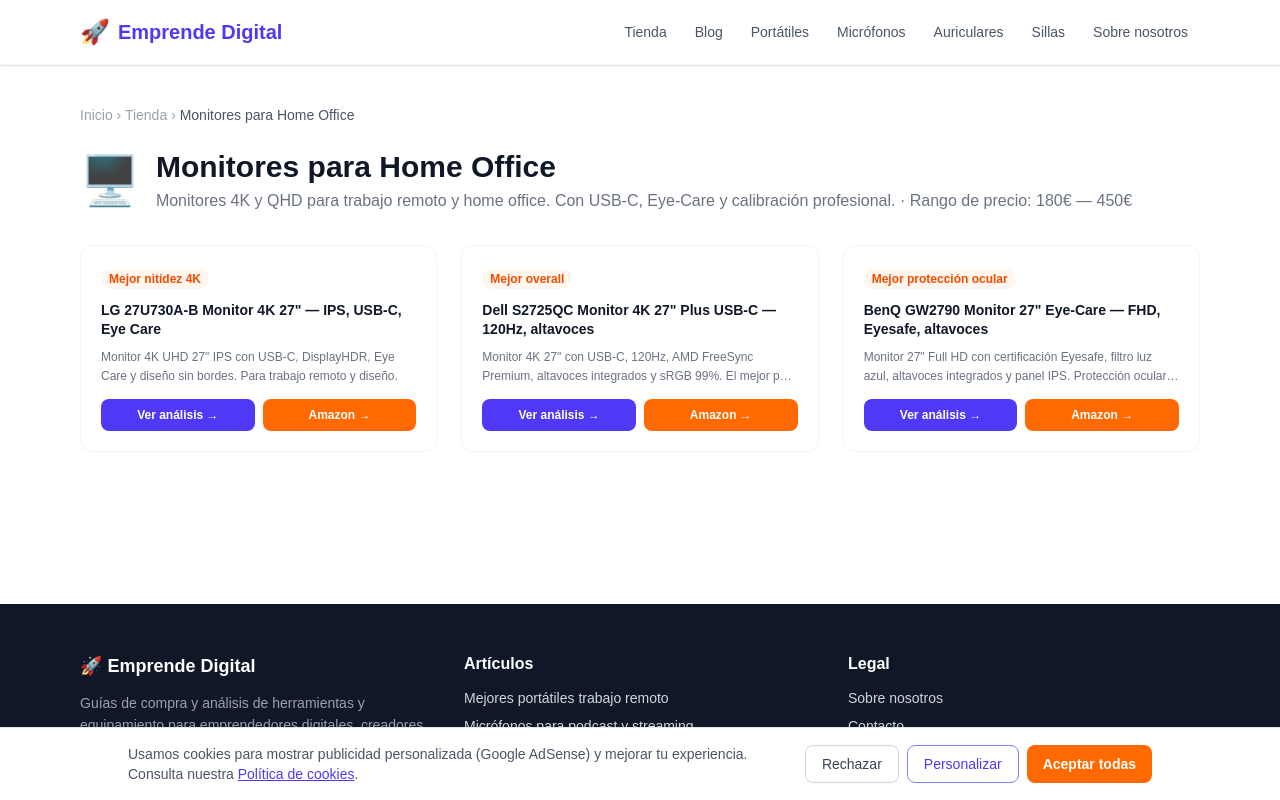
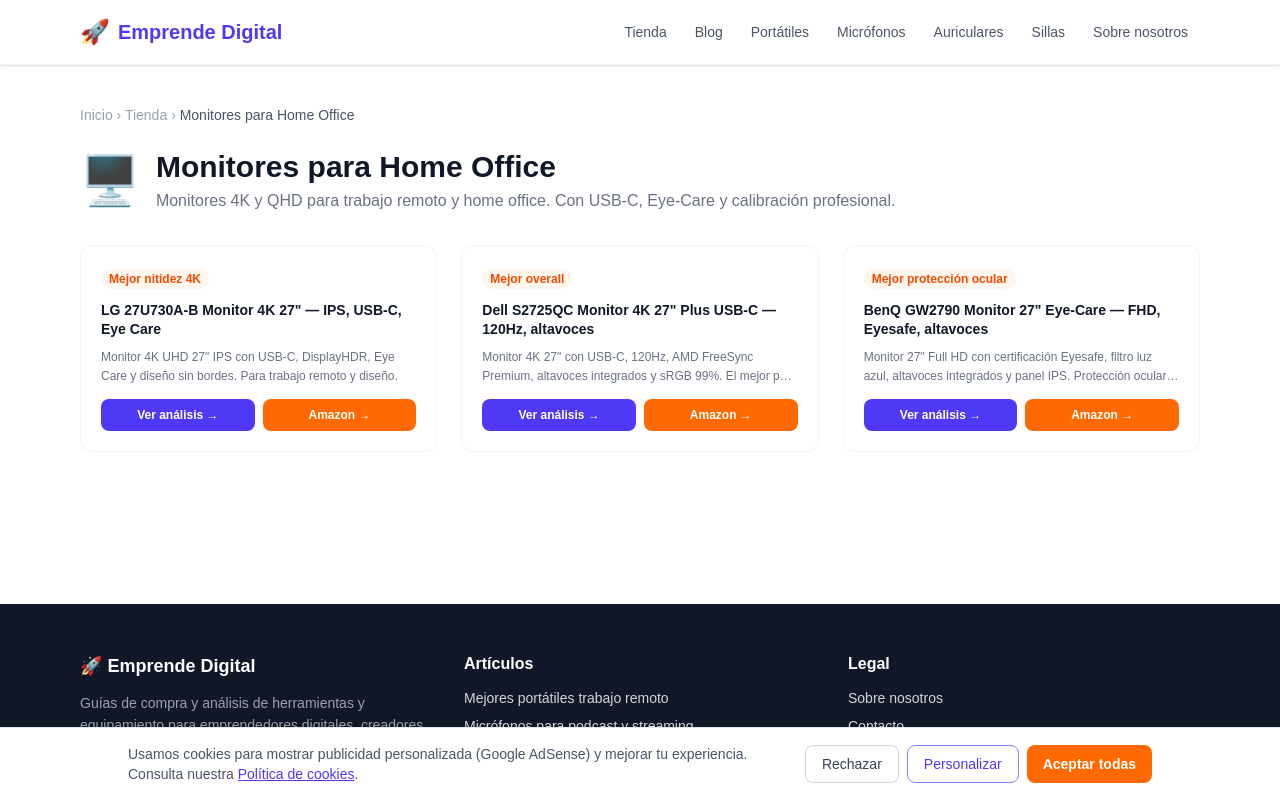
Before and after one commit to mktweb360/emprendedigital, a Next.js app: page /tienda/monitores in a window 1280 px wide. Shown: the top 800 px of the page. Built offline with nearby package versions, Linux system fonts and the light colour scheme.

Commit message:
fix: cumplimiento Amazon — retirar rango de precio de categoría

```diff
--- a/app/tienda/[categoria]/page.tsx
+++ b/app/tienda/[categoria]/page.tsx
@@ -147,7 +147,7 @@ export default async function CategoriaPage({ params }: Props) {
           <span className="text-5xl">{cat.icon}</span>
           <div>
             <h1 className="text-3xl font-extrabold text-gray-900">{cat.name}</h1>
-            <p className="text-gray-500 mt-1">{cat.description} · Rango de precio: {cat.priceRange}</p>
+            <p className="text-gray-500 mt-1">{cat.description}</p>
           </div>
         </div>
 
--- a/app/tienda/page.tsx
+++ b/app/tienda/page.tsx
@@ -61,7 +61,7 @@ export default function TiendaPage() {
                 <span className="font-semibold text-gray-800 text-sm group-hover:text-indigo-600 transition-colors leading-tight">
                   {cat.name}
                 </span>
-                <span className="text-xs text-gray-400">{cat.priceRange}</span>
+                <span className="text-xs text-gray-400">Ver categoría</span>
               </Link>
             ))}
           </div>
```
